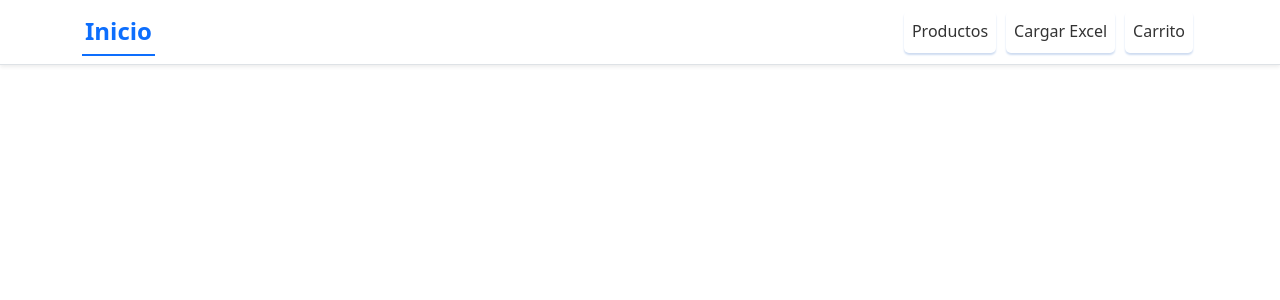
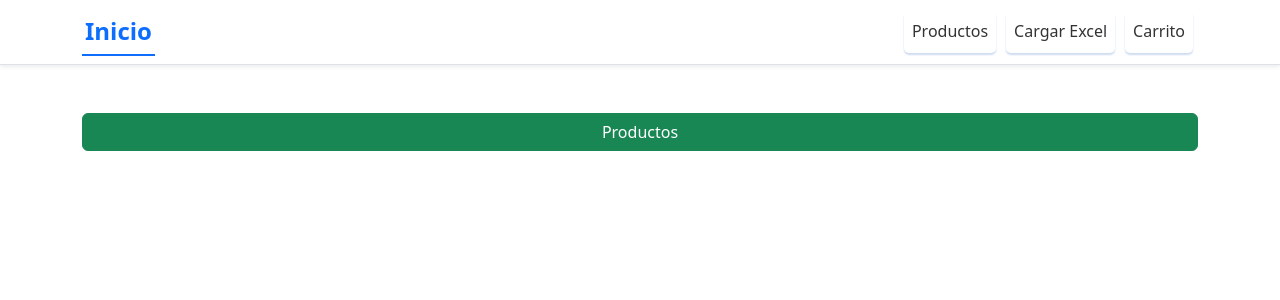
Before and after one commit to AntonioRomeroVelez/pedidosMH_2025, a Vue app: page / in a window 1280 px wide. Shown: the top 300 px of the page. Built offline with nearby package versions, Linux system fonts and the light colour scheme.

Commit message:
boton inicio

```diff
--- a/src/views/HomeView.vue
+++ b/src/views/HomeView.vue
@@ -1,3 +1,7 @@
 <script setup></script>
 
-<template></template>
+<template>
+  <RouterLink class="btn btn-success w-100" to="/Productos">
+    Productos
+  </RouterLink>
+</template>
```
